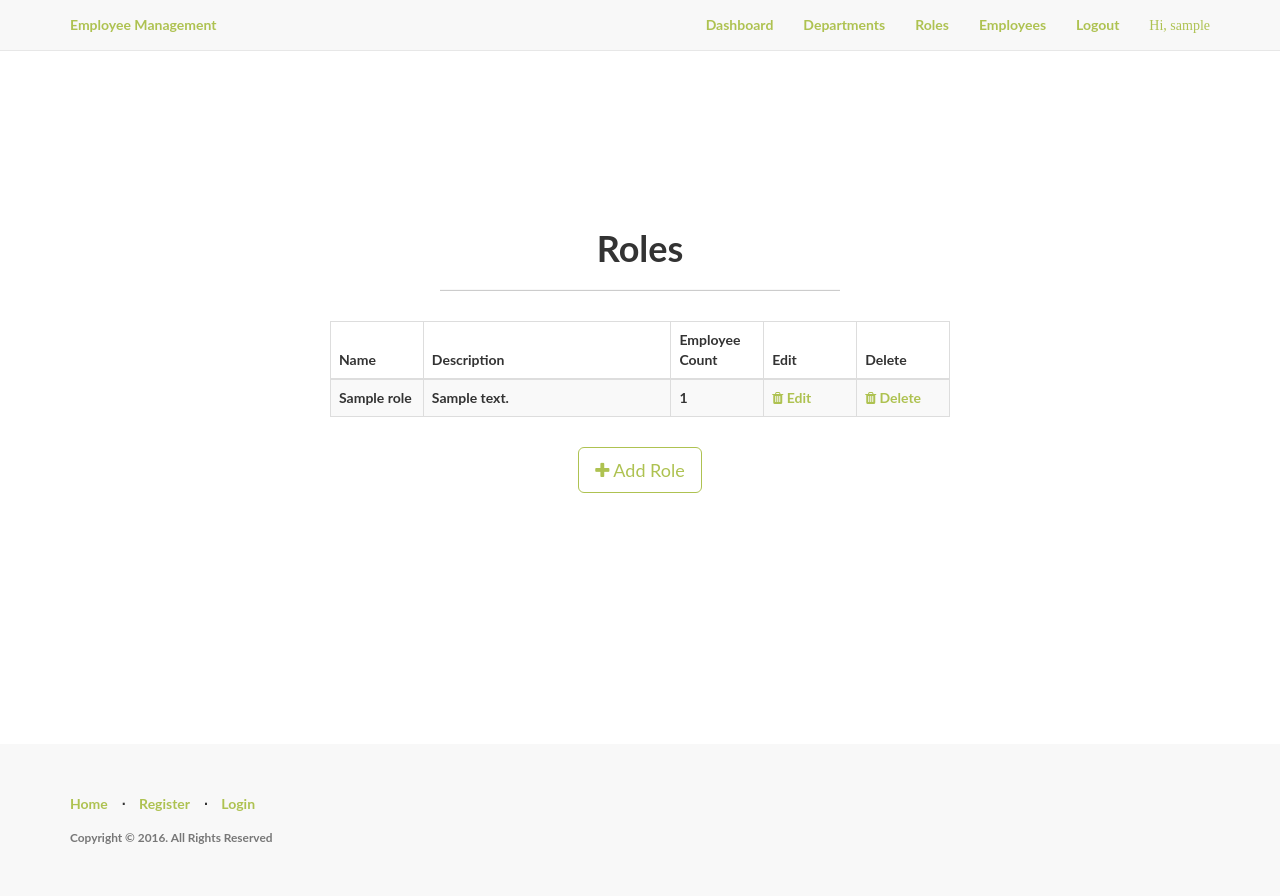
After one commit to fintantorres7/employee-management, a Flask app: page /admin/roles in a window 1280 px wide. The commit adds this page. Run offline with Flask 3, Linux system fonts and the light colour scheme; a user stored in the database is signed in; tables that the repository leaves empty hold one stand-in row (values such as "Sample post"); parts of the project's set-up code (start-up, migrations or seed data) failed here and were passed over; some libraries are stand-ins or nearby versions.

Commit message:
feat(dev): implement crud roles

```diff
--- a/app/admin/views.py
+++ b/app/admin/views.py
@@ -2,8 +2,8 @@ from flask import abort, render_template, flash, redirect, url_for
 from flask_login import current_user, login_required
 
 from . import admin
-from ..models import Department
-from .forms import DepartmentForm
+from ..models import Department, Role
+from .forms import DepartmentForm, RoleForm
 from .. import db
 
 
@@ -105,4 +105,89 @@ def delete_department(id):
     # redirect to the departments page
     return redirect(url_for('admin.list_departments'))
 
-    return render_template(title="Delete Department")
+
+# Role views
+@admin.route('/roles')
+@login_required
+def list_roles():
+    """
+    List all roles
+    """
+    check_admin()
+
+    roles = Role.query.all()
+    return render_template('/admin/roles/roles.html', roles=roles, title='Roles')
+
+
+@admin.route('/roles/add', methods=['GET', 'POST'])
+@login_required
+def add_role():
+    """
+    Add a role to the database
+    """
+    check_admin()
+
+    add_role = True
+
+    form = RoleForm()
+    if form.validate_on_submit():
+        role = Role(name=form.name.data, description=form.description.data)
+
+        try:
+            # add role to the database
+            db.session.add(role)
+            db.session.commit()
+            flash("You have successfully added a new role.")
+        except:
+            # in case role name already exists
+            flash('Error: role name already exists.')
+
+        # redirect to the roles page
+        return redirect(url_for('admin.list_roles'))
+
+    # load role template
+    return render_template('admin/roles/role.html', add_role=add_role, form=form, title="Add Role")
+
+
+@admin.route('/roles/edit/<int:id>', methods=['GET', 'POST'])
+@login_required
+def edit_role(id):
+    """
+    Edit a role
+    """
+    check_admin()
+
+    add_role = False
+
+    role = Role.query.get_or_404(id)
+    form = RoleForm(obj=role)
+    if form.validate_on_submit():
+        role.name = form.name.data
+        role.description = form.description.data
+        db.session.add(role)
+        db.session.commit()
+        flash('You have successfully edited the role.')
+
+        # redirect to the roles page
+        return redirect(url_for('admin.list_roles'))
+
+    form.description.data = role.description
+    form.name.data = role.name
+    return render_template('admin/roles/role.html', add_role=add_role, form=form, title="Edit Role")
+
+
+@admin.route('roles/delete/<int:id>', methods=['GET', 'POST'])
+@login_required
+def delete_role(id):
+    """
+    Delete a role from the database
+    """
+    check_admin()
+
+    role = Role.query.get_or_404(id)
+    db.session.delete(role)
+    db.session.commit()
+    flash('You have successfully deleted the role.')
+
+    # redirect to the roles page
+    return redirect(url_for('admin.list_roles'))
--- /dev/null
+++ b/app/templates/admin/roles/roles.html
@@ -0,0 +1,64 @@
+{% import 'bootstrap/utils.html' as utils %}
+{% extends 'base.html' %}
+{% block title %}
+  Roles
+{% endblock %}
+{% block body %}
+  <div class="content-section">
+    <div class="outer">
+      <div class="middle">
+        <div class="inner">
+          <br />
+          {{ utils.flashed_messages() }}
+          <br />
+          <h1 style="text-align: center">Roles</h1>
+          {% if roles %}
+            <hr class="intro-divider" />
+            <div class="center">
+              <table class="table table-striped table-bordered">
+                <thead>
+                  <tr>
+                    <th width="15%">Name</th>
+                    <th width="40%">Description</th>
+                    <th width="15%">Employee Count</th>
+                    <th width="15%">Edit</th>
+                    <th width="15%">Delete</th>
+                  </tr>
+                </thead>
+                <tbody>
+                  {% for role in roles %}
+                    <tr>
+                      <td>{{ role.name }}</td>
+                      <td>{{ role.description }}</td>
+                      <td>
+                        {% if role.employees %}
+                          {{ role.employees.count() }}
+                        {% else %}
+                          0
+                        {% endif %}
+                      </td>
+                      <td>
+                        <a href="{{ url_for('admin.edit_role', id=role.id) }}"><i class="fa fa-trash"></i> Edit</a>
+                      </td>
+                      <td>
+                        <a href="{{ url_for('admin.delete_role', id=role.id) }}"><i class="fa fa-trash"></i> Delete</a>
+                      </td>
+                    </tr>
+                  {% endfor %}
+                </tbody>
+              </table>
+            </div>
+          {% else %}
+            <div style="text-align: center;">
+              <h3>No roles have been added.</h3>
+              <hr />
+            </div>
+          {% endif %}
+          <div style="text-align: center;">
+            <a href="{{ url_for('admin.add_role') }}" class="btn btn-default btn-lg"><i class="fa fa-plus"></i> Add Role</a>
+          </div>
+        </div>
+      </div>
+    </div>
+  </div>
+{% endblock %}
--- a/app/templates/base.html
+++ b/app/templates/base.html
@@ -30,7 +30,7 @@
                   <a href="{{ url_for('admin.list_departments') }}">Departments</a>
                 </li>
                 <li>
-                  <a href="#">Roles</a>
+                  <a href="{{ url_for('admin.list_roles') }}">Roles</a>
                 </li>
                 <li>
                   <a href="#">Employees</a>
```
Also changed, not shown: app/admin/forms.py (+9 -0 lines), app/templates/admin/roles/role.html (added, +27 -0 lines).
